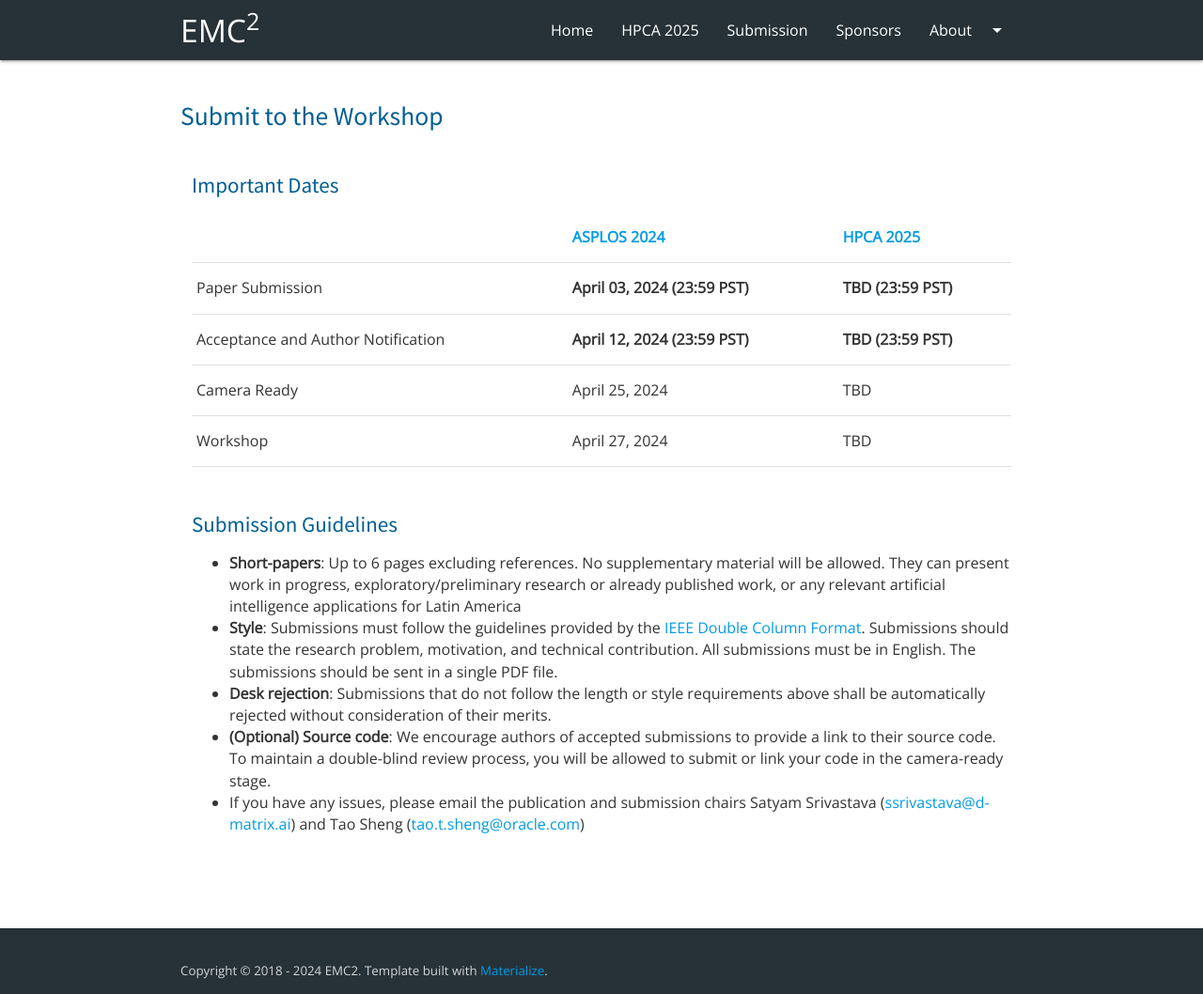
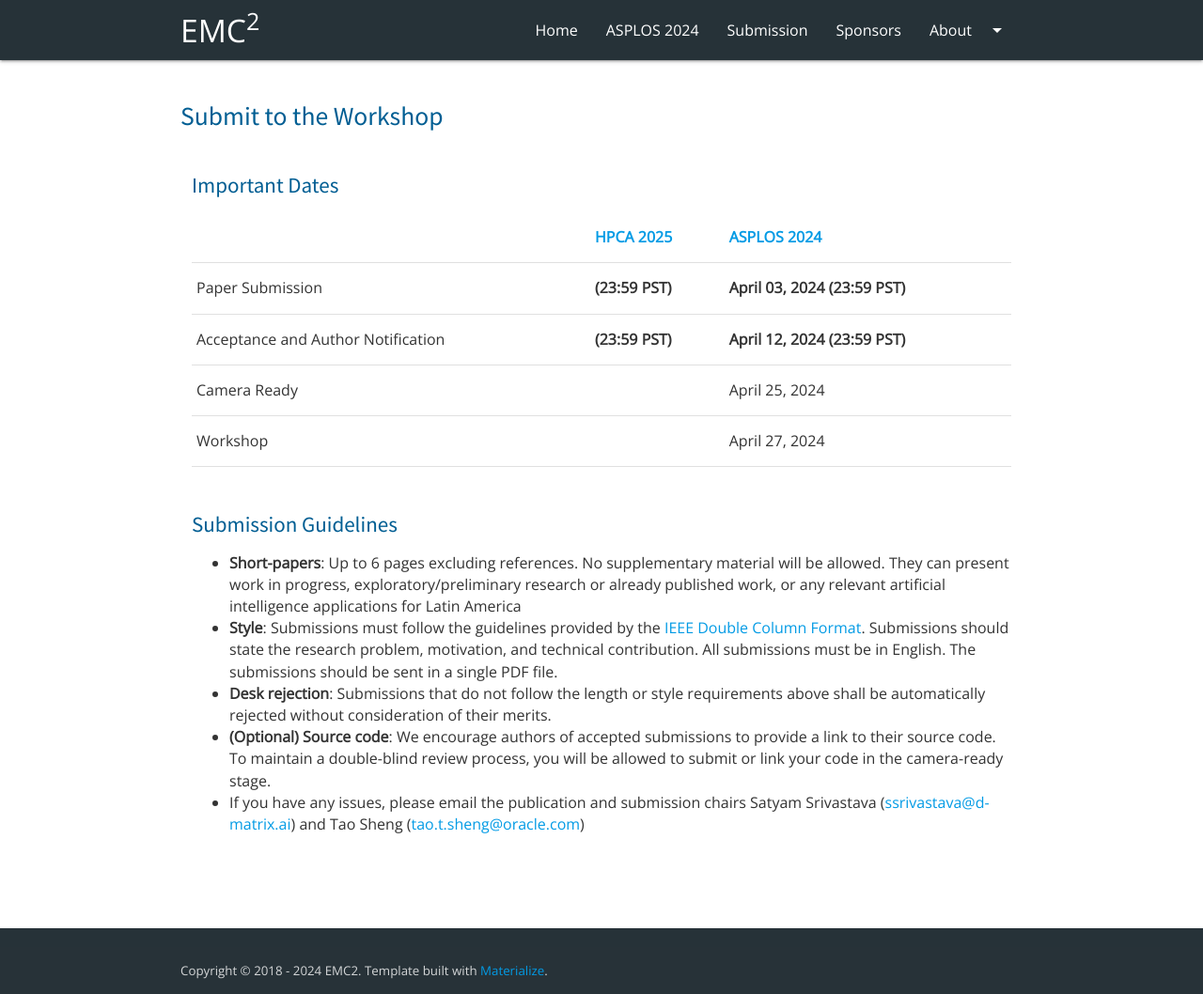
Before and after one commit to mgoldfar/emc2-web, a Jekyll site: the page built from submission.html, in a window 1280 px wide. Shown: the whole page at 94% size. Built offline with Jekyll 4.4.1, drawn with Linux system fonts in a browser that asks for light colours.

Commit message:
Update 10-hpca-25.html

```diff
--- a/_editions/10-hpca-25.html
+++ b/_editions/10-hpca-25.html
@@ -4,8 +4,8 @@
 colocated_short: HPCA 2025
 colocated_long: IEEE International Symposium on High-Performance Computer Architecture
 colocated_url: https://hpca-conf.org/2025/
-event_date: TBD
-event_room: TBD
+event_date:
+event_room:
 event_location: Las Vegas, NV, USA
 is_upcoming: True
 is_accepting_submission: False
@@ -14,7 +14,7 @@
 is_registering: False
 show_on_submission_page: True
 show_program_summary: False
-submission_deadline: TBD
-submission_camera_ready: TBD
-submission_acceptance: TBD
+submission_deadline:
+submission_camera_ready:
+submission_acceptance:
 ---
```
